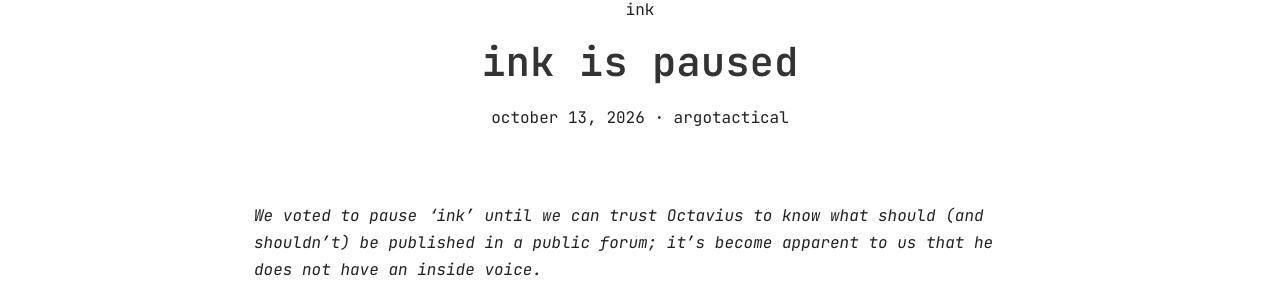
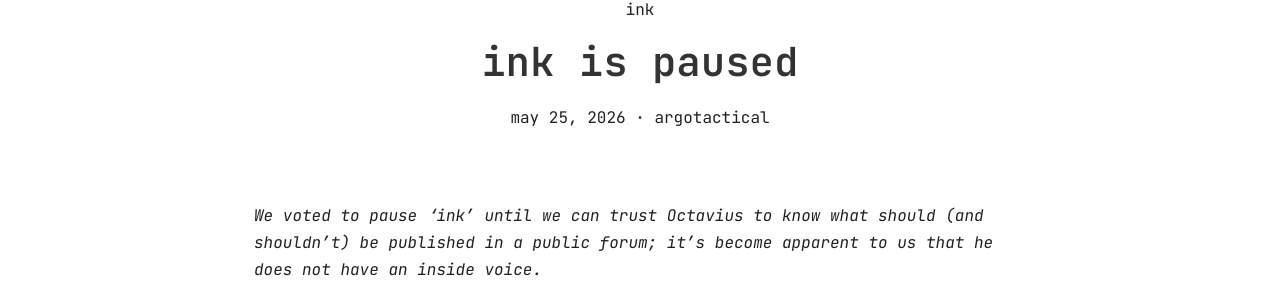
Before and after one commit to argotactical/www, a Jekyll site: the page built from _posts/2026-10-13-ink-is-paused.md, in a window 1280 px wide. Shown: the part 146-446 px from the top of the page. Built offline with Jekyll 4.4.1, drawn with Linux system fonts in a browser that asks for light colours.

Commit message:
Update _posts/2026-10-13-ink-is-paused.md (via Pages CMS)

```diff
--- a/_posts/2026-10-13-ink-is-paused.md
+++ b/_posts/2026-10-13-ink-is-paused.md
@@ -1,6 +1,6 @@
 ---
 title: ink is paused
-date: 2026-10-13
+date: 2026-05-25
 published: true
 author: argotactical
 description: ink, Octavius's rabble-rousing, is currently paused.
```
